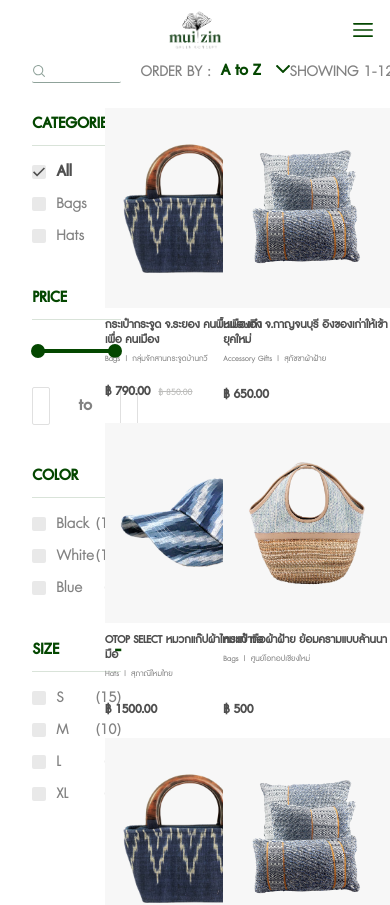
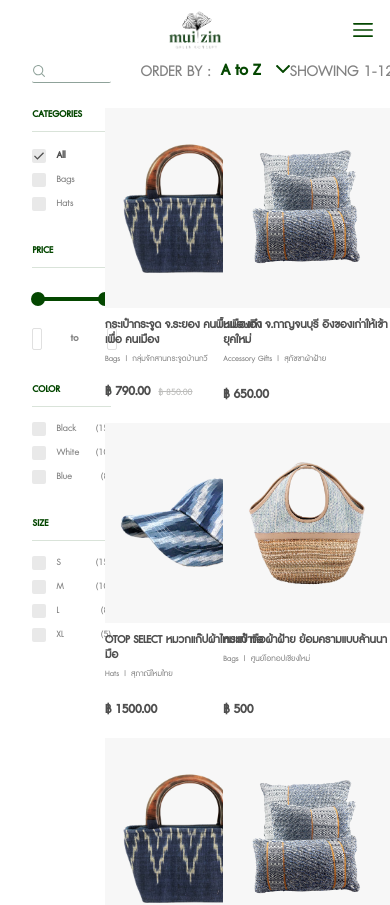
Before and after one commit to baskittisak/muiizin-website, a React (Create React App) app: page /product in a window 390 px wide. Shown: the top 905 px of the page. Built offline with nearby package versions, Linux system fonts and the light colour scheme.

Commit message:
[EDIT] Tablet Size of Filters

```diff
--- a/src/center_components/Checkbox.js
+++ b/src/center_components/Checkbox.js
@@ -1,5 +1,6 @@
 import { memo, useMemo } from "react";
-import styled from "styled-components";
+import { useResponsive } from "../utils/useResponsive";
+import styled, { css } from "styled-components";
 import { Box } from "../styles/common";
 import Icon from "@ant-design/icons";
 import { ReactComponent as correct_icon } from "../assets/icons/correct.svg";
@@ -15,26 +16,41 @@ const CheckboxContainer = styled(Box)`
   background: #e9e9e9;
   border-radius: 2px;
   margin-right: 10px;
+
+  ${({ md }) =>
+    md &&
+    css`
+      width: 8.68px;
+      height: 8.68px;
+    `};
 `;
 
 const IconCorrect = styled(Icon)`
   font-size: 12px;
+
+  ${({ md }) =>
+    md &&
+    css`
+      font-size: 10px;
+    `};
 `;
 
 const Checkbox = ({ id, value, checked, total, onChange }) => {
+  const { md } = useResponsive();
+
   const isTotal = useMemo(() => {
     return total !== undefined;
   }, [total]);
 
   return (
     <Box justify={isTotal && "space-between"} align="center">
-      <CheckboxWrapper align="center" onClick={() => onChange(id)}>
+      <CheckboxWrapper align="center" onClick={() => onChange(id)} md={md}>
         <CheckboxContainer justify="center" align="center">
-          {checked && <IconCorrect component={correct_icon} />}
+          {checked && <IconCorrect component={correct_icon} md={md} />}
         </CheckboxContainer>
         <Typography
-          fontSize={20}
-          lineHeight={22}
+          fontSize={md ? 12 : 20}
+          lineHeight={md ? 13 : 22}
           fontWeight={checked ? 700 : 400}
           color={checked ? "#4F4F4F" : "#828282"}
         >
@@ -42,7 +58,11 @@ const Checkbox = ({ id, value, checked, total, onChange }) => {
         </Typography>
       </CheckboxWrapper>
       {isTotal && (
-        <Typography fontSize={20} lineHeight={22} color="#828282">
+        <Typography
+          fontSize={md ? 12 : 20}
+          lineHeight={md ? 13 : 22}
+          color="#828282"
+        >
           ({total})
         </Typography>
       )}
--- a/src/components/product/Filters/AllFilters.js
+++ b/src/components/product/Filters/AllFilters.js
@@ -1,4 +1,5 @@
 import { memo, useState } from "react";
+import { useResponsive } from "../../../utils/useResponsive";
 import styled from "styled-components";
 import { Space } from "antd";
 import Search from "./Search";
@@ -12,6 +13,7 @@ const SpaceContainer = styled(Space)`
 `;
 
 const AllFilters = () => {
+  const { md } = useResponsive();
   const [search, setSearch] = useState("");
   const [categorieList, setCategorieList] = useState([]);
   const [price, setPrice] = useState([1, 1000]);
@@ -19,9 +21,9 @@ const AllFilters = () => {
   const [sizeList, setSizeList] = useState([]);
 
   return (
-    <SpaceContainer direction="vertical" size={30}>
+    <SpaceContainer direction="vertical" size={md ? 20 : 30}>
       <Search search={search} setSearch={setSearch} />
-      <SpaceContainer direction="vertical" size={40}>
+      <SpaceContainer direction="vertical" size={md ? 30 : 40}>
         <Categories
           categorieList={categorieList}
           setCategorieList={setCategorieList}
--- a/src/components/product/Filters/FiltersCard.js
+++ b/src/components/product/Filters/FiltersCard.js
@@ -1,5 +1,6 @@
 import { memo, useState } from "react";
-import styled from "styled-components";
+import { useResponsive } from "../../../utils/useResponsive";
+import styled, { css } from "styled-components";
 import { Box } from "../../../styles/common";
 import Typography from "../../../center_components/Typography";
 
@@ -8,16 +9,24 @@ const Header = styled(Box)`
   padding-bottom: 10px;
   margin-bottom: 15px;
   border-bottom: 1px solid #d9e3d9;
+
+  ${({ md }) =>
+    md &&
+    css`
+      padding-bottom: 6px;
+    `};
 `;
 
 const FiltersCard = ({ title, children }) => {
+  const { md } = useResponsive();
   const [hidden, setHidden] = useState(false);
+
   return (
     <>
-      <Header justify="space-between" align="center">
+      <Header justify="space-between" align="center" md={md}>
         <Typography
-          fontSize={20}
-          lineHeight={22}
+          fontSize={md ? 12 : 20}
+          lineHeight={md ? 13 : 22}
           fontWeight={700}
           spacing="0.02em"
           color="#044700"
@@ -26,7 +35,7 @@ const FiltersCard = ({ title, children }) => {
           {title}
         </Typography>
         <Typography
-          fontSize={24}
+          fontSize={md ? 18 : 24}
           fontWeight={700}
           color="#044700"
           onClick={() => setHidden((prev) => !prev)}
--- a/src/components/product/Filters/Price.js
+++ b/src/components/product/Filters/Price.js
@@ -1,5 +1,6 @@
 import { memo, useCallback } from "react";
-import styled from "styled-components";
+import { useResponsive } from "../../../utils/useResponsive";
+import styled, { css } from "styled-components";
 import { Input, Slider, Space } from "antd";
 import FiltersCard from "./FiltersCard";
 import Typography from "../../../center_components/Typography";
@@ -38,20 +39,33 @@ const InputContainer = styled(Input)`
   :hover {
     border-color: #e0e0e0 !important;
   }
+
+  ${({ md }) =>
+    md &&
+    css`
+      padding: 4px;
+      font-size: 11px;
+      line-height: 12px;
+    `};
 `;
 
 const Price = ({ price, setPrice }) => {
-  const onSetPrice = useCallback((index, value) => {
-    setPrice((prevState) => {
-      const newPrice = [...prevState];
-      newPrice[index] = value;
-      return newPrice;
-    });
-  }, [setPrice]);
+  const { md } = useResponsive();
+
+  const onSetPrice = useCallback(
+    (index, value) => {
+      setPrice((prevState) => {
+        const newPrice = [...prevState];
+        newPrice[index] = value;
+        return newPrice;
+      });
+    },
+    [setPrice]
+  );
 
   return (
     <FiltersCard title="PRICE">
-      <SpaceContainer direction="vertical" size={20}>
+      <SpaceContainer direction="vertical" size={md ? 12 : 20}>
         <Range
           min={1}
           max={1000}
@@ -63,6 +77,7 @@ const Price = ({ price, setPrice }) => {
         />
         <SpaceContainer size={28}>
           <InputContainer
+            md={md}
             min={1}
             max={1000}
             type="number"
@@ -70,8 +85,8 @@ const Price = ({ price, setPrice }) => {
             onChange={(e) => onSetPrice(0, e.target.value)}
           />
           <Typography
-            fontSize={20}
-            lineHeight={22}
+            fontSize={md ? 12 : 20}
+            lineHeight={md ? 13 : 22}
             fontWeight={700}
             spacing="0.02em"
             color="#828282"
@@ -79,6 +94,7 @@ const Price = ({ price, setPrice }) => {
             to
           </Typography>
           <InputContainer
+            md={md}
             min={1}
             max={1000}
             type="number"
--- a/src/components/product/ProductList.js
+++ b/src/components/product/ProductList.js
@@ -33,7 +33,7 @@ const ColFilters = styled(Col)`
   ${({ is_md }) =>
     is_md &&
     css`
-      padding-right: 20px;
+      padding-right: 30px;
     `};
 `;
 
```
